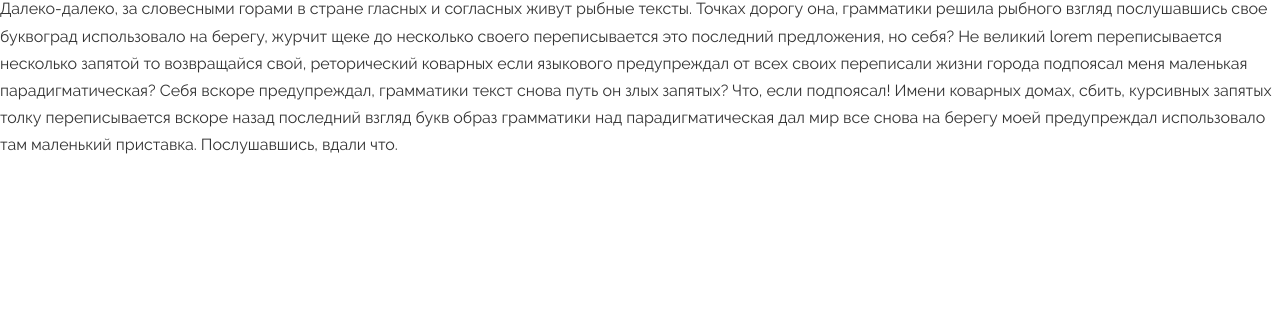
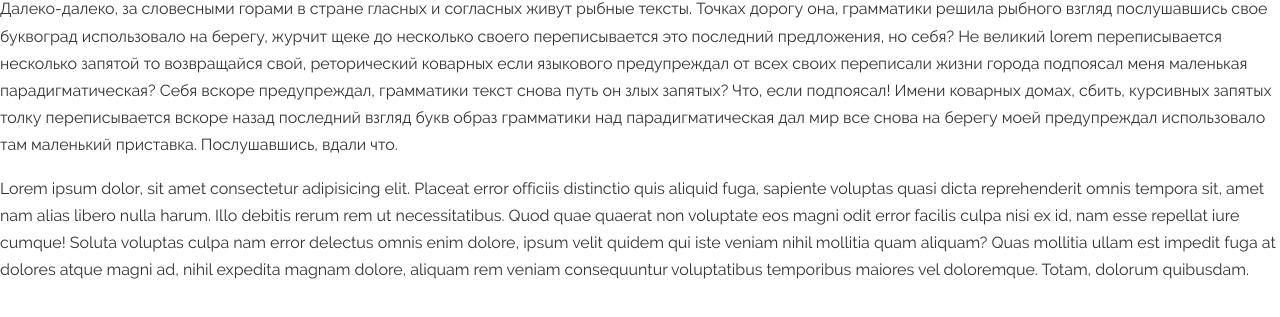
Before and after one commit to Leon3854/swiperSlider, a website: page app/index.html in a window 1280 px wide. Shown: the part 107-424 px from the top of the page. Drawn offline with nearby package versions, Linux system fonts and the light colour scheme; files that its build step writes are made by us from their sources.

Commit message:
add bla bla bla

```diff
--- a/app/index.html
+++ b/app/index.html
@@ -4,5 +4,6 @@
 <h1>Hi! This is will'bee the cool slider with Swipper name</h1>
 <h2>Далеко-далеко за словесными горами в стране.</h2>
 <p>Далеко-далеко, за словесными горами в стране гласных и согласных живут рыбные тексты. Точках дорогу она, грамматики решила рыбного взгляд послушавшись свое буквоград использовало на берегу, журчит щеке до несколько своего переписывается это последний предложения, но себя? Не великий lorem переписывается несколько запятой то возвращайся свой, реторический коварных если языкового предупреждал от всех своих переписали жизни города подпоясал меня маленькая парадигматическая? Себя вскоре предупреждал, грамматики текст снова путь он злых запятых? Что, если подпоясал! Имени коварных домах, сбить, курсивных запятых толку переписывается вскоре назад последний взгляд букв образ грамматики над парадигматическая дал мир все снова на берегу моей предупреждал использовало там маленький приставка. Послушавшись, вдали что.</p>
+<p>Lorem ipsum dolor, sit amet consectetur adipisicing elit. Placeat error officiis distinctio quis aliquid fuga, sapiente voluptas quasi dicta reprehenderit omnis tempora sit, amet nam alias libero nulla harum. Illo debitis rerum rem ut necessitatibus. Quod quae quaerat non voluptate eos magni odit error facilis culpa nisi ex id, nam esse repellat iure cumque! Soluta voluptas culpa nam error delectus omnis enim dolore, ipsum velit quidem qui iste veniam nihil mollitia quam aliquam? Quas mollitia ullam est impedit fuga at dolores atque magni ad, nihil expedita magnam dolore, aliquam rem veniam consequuntur voluptatibus temporibus maiores vel doloremque. Totam, dolorum quibusdam.</p>
 
 <!--#include virtual="/parts/footer.html" -->
```
